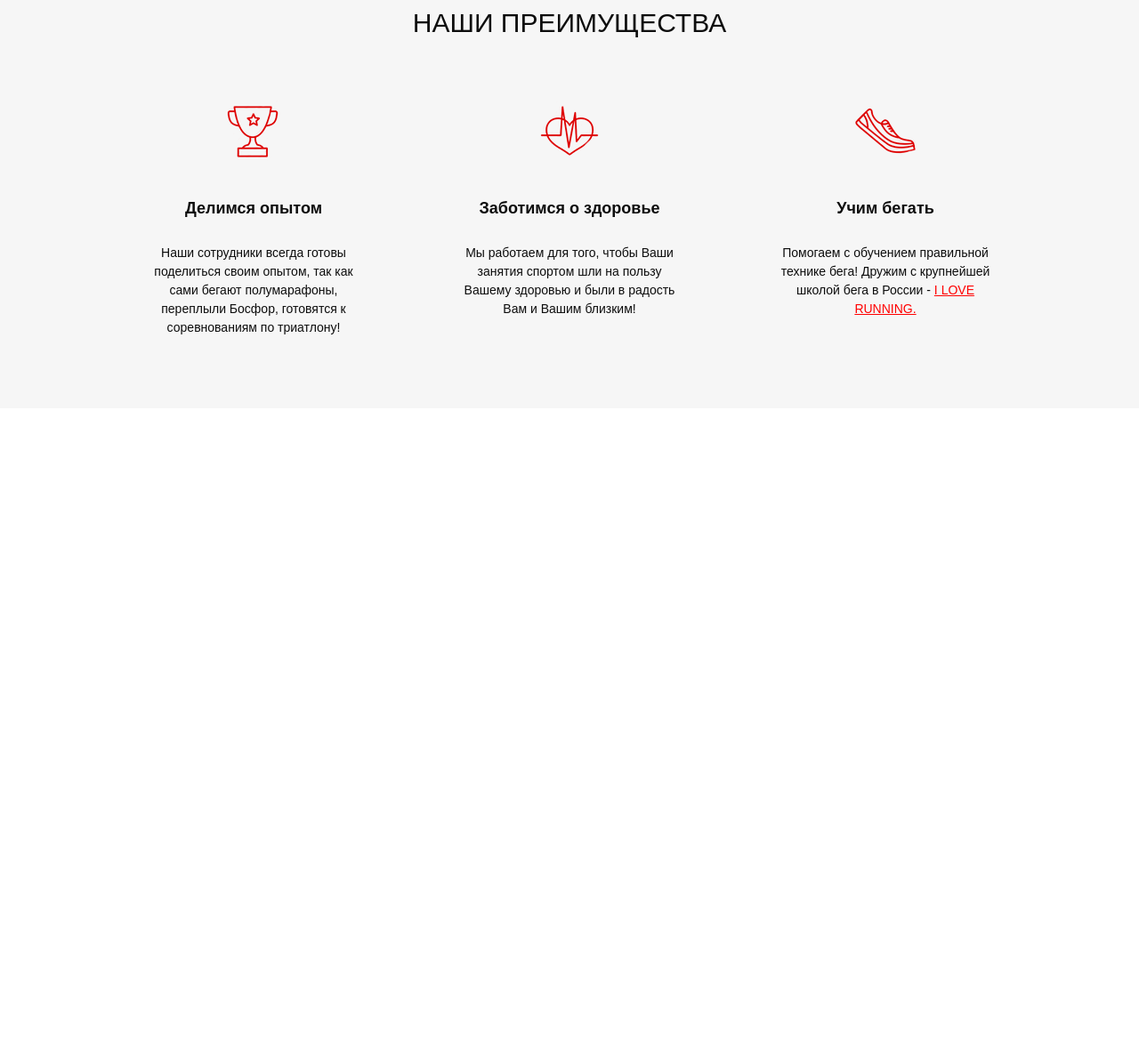
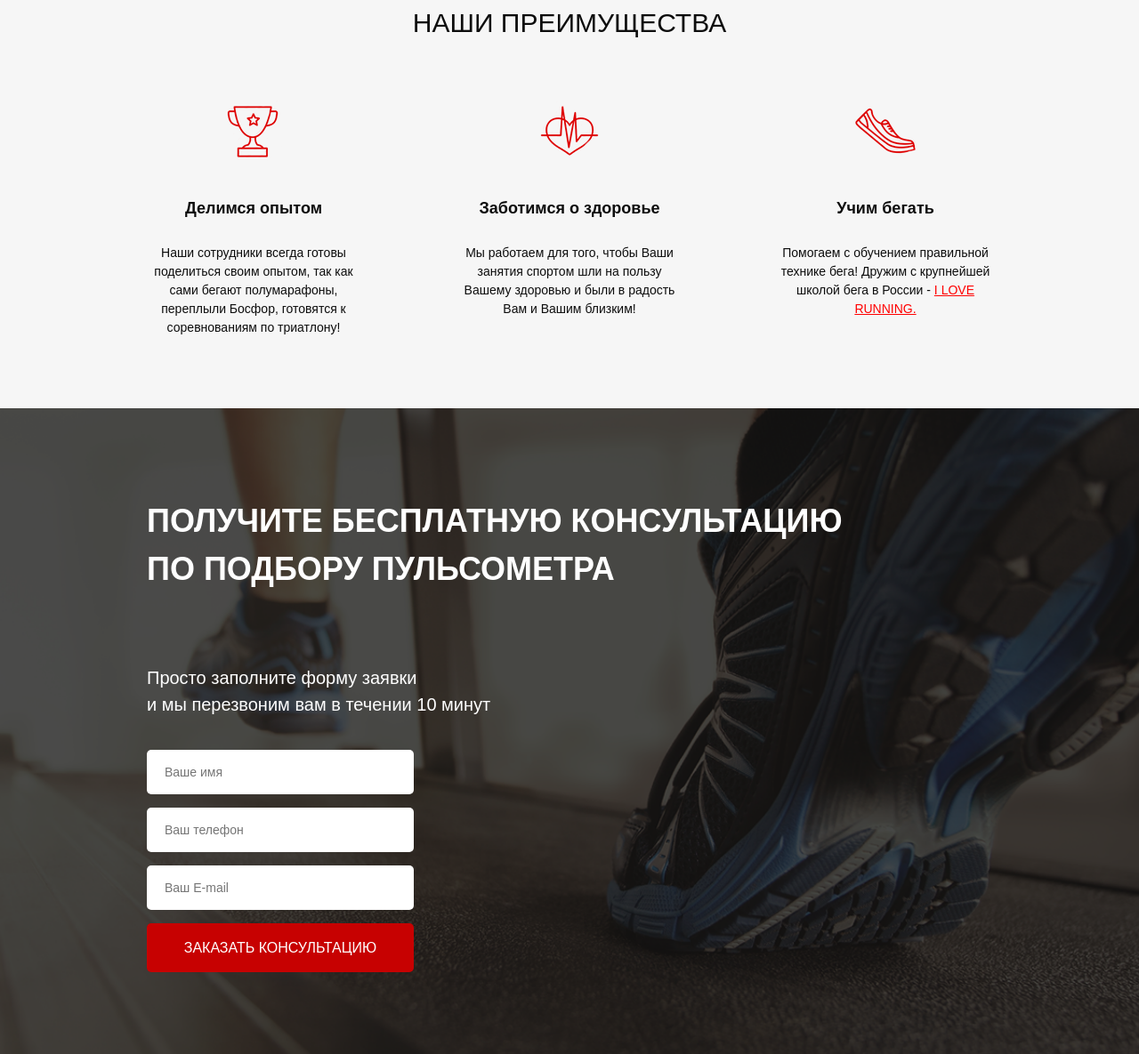
Before and after one commit to MaXSon2200/maxson, a website: page src/index.html in a window 1280 px wide. Shown: the part 759-1944 px from the top of the page at 89% size. Before the commit the page ends 1218 px from the top, so only its background shows below. Drawn offline with Linux system fonts and the light colour scheme.

Commit message:
add consultation

```diff
--- a/src/index.html
+++ b/src/index.html
@@ -68,7 +68,8 @@
                     <div class="edge__subtitle">Делимся опытом</div>
                     <div class="edge__descr">
                         Наши сотрудники всегда готовы поделиться своим опытом,
-так как сами бегают полумарафоны, переплыли Босфор, готовятся к соревнованиям по триатлону!
+                        так как сами бегают полумарафоны, переплыли Босфор,
+                        готовятся к соревнованиям по триатлону!
                     </div>
                 </div>
                 <div class="edge__item">
@@ -76,7 +77,8 @@
                     <div class="edge__subtitle">Заботимся о здоровье</div>
                     <div class="edge__descr">
                         Мы работаем для того,
-чтобы Ваши занятия спортом шли на пользу Вашему здоровью и были в радость Вам и Вашим близким!
+                        чтобы Ваши занятия спортом шли на пользу
+                        Вашему здоровью и были в радость Вам и Вашим близким!
 
                     </div>
                 </div>
@@ -85,14 +87,34 @@
                     <div class="edge__subtitle">Учим бегать</div>
                     <div class="edge__descr">
                         Помогаем с обучением
-правильной технике бега!
-Дружим с крупнейшей школой бега в России - <a href="#">I LOVE RUNNING.</a>
+                        правильной технике бега!
+                        Дружим с крупнейшей школой бега в России - <a href="#">I LOVE RUNNING.</a>
 
                     </div>
                 </div>
             </div>
+        </div>
+    </div>
 
+    <div class="consultation">
+        <div class="container">
+            <h2 class="title title_left">
+                Получите бесплатную консультацию<br>
+                по подбору пульсометра
+            </h2>
+            <div class="consultation__descr">
+                <div class="consultation_descr">
+                    Просто заполните форму заявки<br>
+                    и мы перезвоним вам в течении 10 минут
+                </div>
+            </div>
+            <form class="feed-form" action="#">
+                <input name="name" required placeholder="Ваше имя" type="text">
+                <input name="phone" required placeholder="Ваш телефон" type="number">
+                <input name="email" required placeholder="Ваш E-mail" type="email">
 
+                <button class="button button_submit">заказать кОНСУЛЬТАЦИЮ</button>
+            </form>
         </div>
     </div>
 </body>
--- a/src/sass/blocks/_buttons.scss
+++ b/src/sass/blocks/_buttons.scss
@@ -14,4 +14,9 @@
         height: 50px;
         font-size: 16px;
     }
+    &_submit {
+        width: 100%;
+        height: 55px;
+        font-size: 16px;
+    }
 }
--- /dev/null
+++ b/src/sass/blocks/_consultation.scss
@@ -0,0 +1,11 @@
+.consultation {
+    min-height: 680px;
+    padding: 100px 0 92px 0;
+    background: url(../../img/bg2.png) center (center/cover) no-repeat;
+    &__descr {
+        color: #ffffff;
+        font-size: 20px;
+        font-weight: 500;
+        margin-top: 80px;
+    }
+}
--- /dev/null
+++ b/src/sass/blocks/_forms.scss
@@ -0,0 +1,20 @@
+.feed-form {
+    margin-top: 36px;
+    display: flex;
+    flex-direction: column;
+    width: 300px;
+    input {
+        height: 50px;
+        border-radius: 5px;
+        background-color: #ffffff;
+        margin-bottom: 15px;
+        border: none;
+        padding: 0 20px;
+        color: #4b4b4b;
+        font-size: 14px;
+        font-weight: 300;
+        &:nth-child {
+            margin-bottom: 20px;
+        }
+    }
+}
--- a/src/sass/blocks/_media.scss
+++ b/src/sass/blocks/_media.scss
@@ -5,6 +5,22 @@
     .container {
         max-width: 750px;
     }
+    .consultation {
+        /* background: none; */
+        .container {
+            .title_left {
+                text-align: center;
+            }
+        }
+        &__descr {
+            text-align: center;
+        }
+        .feed-form {
+            margin: 0 auto;
+            margin-top: 50px;
+        }
+    }
+
 }
 @media (max-width: 767px) {
     .container {
@@ -84,4 +100,13 @@
             font-size: 12px;
         }
     }
+    .consultation {
+        .title_left {
+            font-size: 30px;
+        }
+        .feed-form {
+            width: 290px;
+
+        }
+    }
 }
--- /dev/null
+++ b/src/sass/blocks/_titles.scss
@@ -0,0 +1,12 @@
+.title {
+    color: #0d0d0d;
+    font-size: 30px;
+    font-weight: 700;
+    text-align: center;
+    text-transform: uppercase;
+    &_left {
+        font-size: 36px;
+        text-align: left;
+        color: #ffffff;
+    }
+}
--- a/src/sass/style.scss
+++ b/src/sass/style.scss
@@ -11,4 +11,7 @@
 @import 'blocks/header';
 @import 'blocks/buttons';
 @import 'blocks/edge';
+@import 'blocks/titles';
+@import 'blocks/consultation';
+@import 'blocks/forms';
 @import 'blocks/media';
```
Also changed, not shown: src/css/style.min.css, src/js/script.js (added).
